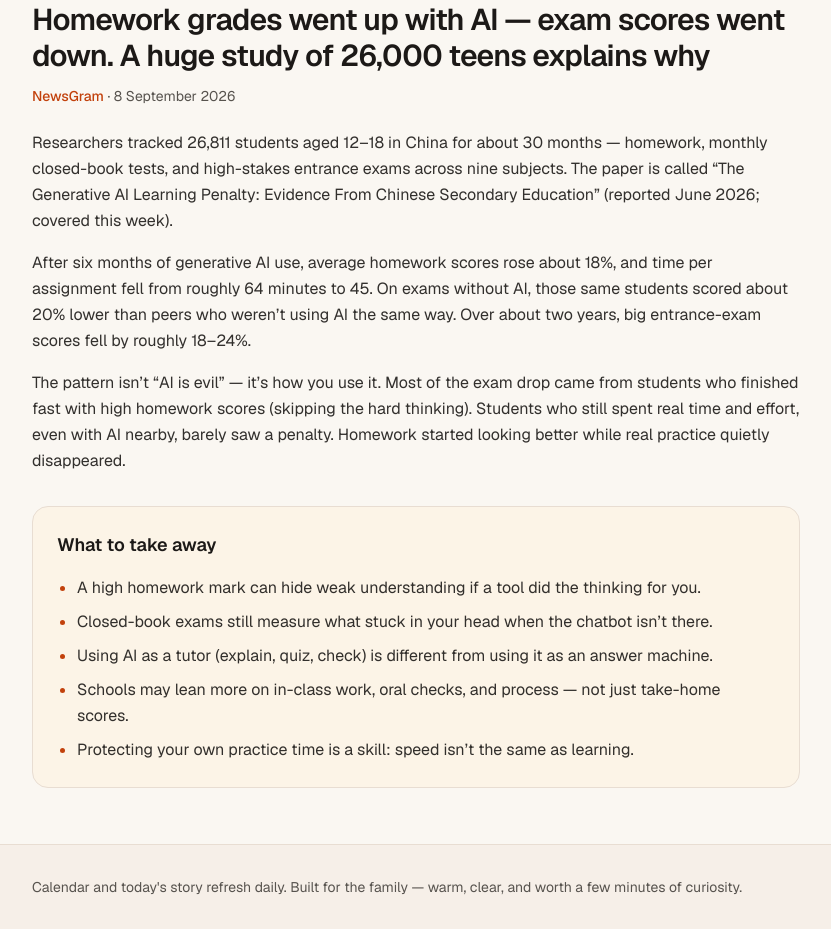
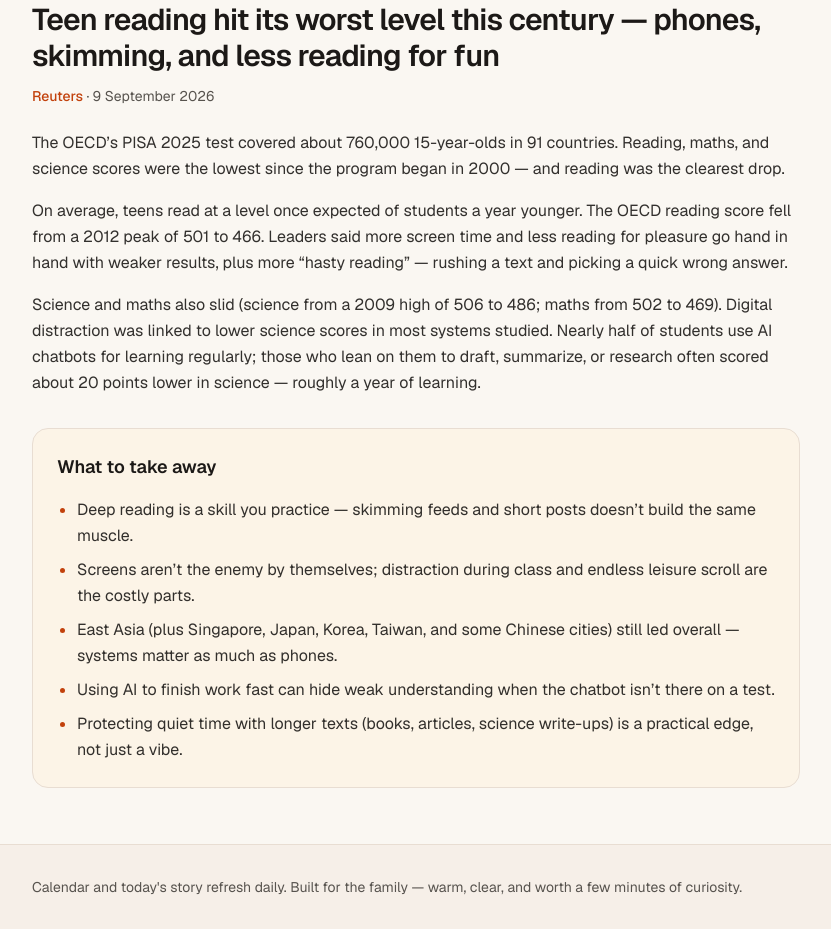
Before and after one commit to kongckk/family-site, a Next.js app: page / in a window 1280 px wide. Shown: the part 720-1649 px from the top of the page, without its empty margins (224-1055 px from the left). Built offline with nearby package versions, Linux system fonts and the light colour scheme.

Commit message:
Daily refresh: Wed 9 Sep calendar + PISA teen reading story

```diff
--- a/src/content/calendar.ts
+++ b/src/content/calendar.ts
@@ -13,7 +13,7 @@ export type CalendarDay = {
 
 /** Today's agenda from Google Calendar (Asia/Singapore). Titles + times only. */
 export const todayCalendar: CalendarDay = {
-  dateLabel: "Tuesday 8 September 2026",
+  dateLabel: "Wednesday 9 September 2026",
   timezone: "Asia/Singapore",
   events: [],
 };
--- a/src/content/dailyStory.ts
+++ b/src/content/dailyStory.ts
@@ -9,25 +9,25 @@ export type DailyStory = {
 
 /**
  * One top story for teens — curious, calm, educational.
- * Topic: Generative AI homework boost vs exam learning penalty.
+ * Topic: OECD PISA 2025 — teen reading at worst levels this century.
  */
 export const dailyStory: DailyStory = {
   headline:
-    "Homework grades went up with AI — exam scores went down. A huge study of 26,000 teens explains why",
-  sourceName: "NewsGram",
+    "Teen reading hit its worst level this century — phones, skimming, and less reading for fun",
+  sourceName: "Reuters",
   sourceUrl:
-    "https://www.newsgram.com/education/2026/09/07/ai-homework-scores-exam-performance-study-china",
-  dateLabel: "8 September 2026",
+    "https://www.reuters.com/world/china/teen-reading-slumps-worst-this-century-due-surge-screen-time-2026-09-08/",
+  dateLabel: "9 September 2026",
   summary: [
-    "Researchers tracked 26,811 students aged 12–18 in China for about 30 months — homework, monthly closed-book tests, and high-stakes entrance exams across nine subjects. The paper is called “The Generative AI Learning Penalty: Evidence From Chinese Secondary Education” (reported June 2026; covered this week).",
-    "After six months of generative AI use, average homework scores rose about 18%, and time per assignment fell from roughly 64 minutes to 45. On exams without AI, those same students scored about 20% lower than peers who weren’t using AI the same way. Over about two years, big entrance-exam scores fell by roughly 18–24%.",
-    "The pattern isn’t “AI is evil” — it’s how you use it. Most of the exam drop came from students who finished fast with high homework scores (skipping the hard thinking). Students who still spent real time and effort, even with AI nearby, barely saw a penalty. Homework started looking better while real practice quietly disappeared.",
+    "The OECD’s PISA 2025 test covered about 760,000 15-year-olds in 91 countries. Reading, maths, and science scores were the lowest since the program began in 2000 — and reading was the clearest drop.",
+    "On average, teens read at a level once expected of students a year younger. The OECD reading score fell from a 2012 peak of 501 to 466. Leaders said more screen time and less reading for pleasure go hand in hand with weaker results, plus more “hasty reading” — rushing a text and picking a quick wrong answer.",
+    "Science and maths also slid (science from a 2009 high of 506 to 486; maths from 502 to 469). Digital distraction was linked to lower science scores in most systems studied. Nearly half of students use AI chatbots for learning regularly; those who lean on them to draft, summarize, or research often scored about 20 points lower in science — roughly a year of learning.",
   ],
   keyImplications: [
-    "A high homework mark can hide weak understanding if a tool did the thinking for you.",
-    "Closed-book exams still measure what stuck in your head when the chatbot isn’t there.",
-    "Using AI as a tutor (explain, quiz, check) is different from using it as an answer machine.",
-    "Schools may lean more on in-class work, oral checks, and process — not just take-home scores.",
-    "Protecting your own practice time is a skill: speed isn’t the same as learning.",
+    "Deep reading is a skill you practice — skimming feeds and short posts doesn’t build the same muscle.",
+    "Screens aren’t the enemy by themselves; distraction during class and endless leisure scroll are the costly parts.",
+    "East Asia (plus Singapore, Japan, Korea, Taiwan, and some Chinese cities) still led overall — systems matter as much as phones.",
+    "Using AI to finish work fast can hide weak understanding when the chatbot isn’t there on a test.",
+    "Protecting quiet time with longer texts (books, articles, science write-ups) is a practical edge, not just a vibe.",
   ],
 };
```
